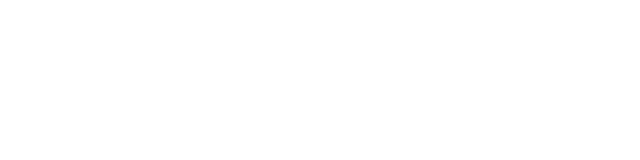
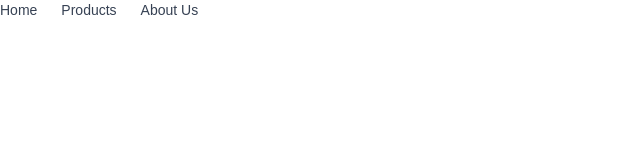
Before and after one commit to ShakilJoy31/user-loan-form, a Next.js app: page /products/all-products in a window 1280 px wide. Shown: the top 160 px of the page, without its empty margins (0-640 px from the left). Built offline with nearby package versions, Linux system fonts and the light colour scheme.

Commit message:
Public header created

```diff
--- a/src/app/(main)/layout.tsx
+++ b/src/app/(main)/layout.tsx
@@ -1,7 +1,14 @@
+import PublicNav from "@/components/main/navigations/PublicNav";
+
 export default function MainLayout({
   children,
 }: {
   children: React.ReactNode;
 }) {
-  return <div className="min-h-screen pt-24 md:pt-[132px]">{children}</div>;
+  return (
+    <>
+      <PublicNav/>
+      <div className="min-h-screen pt-24 md:pt-[132px]">{children}</div>
+    </>
+  );
 }
--- /dev/null
+++ b/src/components/main/navigations/PublicNav.tsx
@@ -0,0 +1,22 @@
+"use client";
+
+import { publicNavigations } from "@/utils/common/publicNavigationsLink";
+import Link from "next/link";
+
+const PublicNav = () => {
+  return (
+    <nav className="flex gap-6">
+      {Object.entries(publicNavigations).map(([key, nav]) => (
+        <Link
+          key={key}
+          href={nav.path}
+          className="text-sm font-medium hover:underline text-gray-700"
+        >
+          {nav.name}
+        </Link>
+      ))}
+    </nav>
+  );
+};
+
+export default PublicNav;
--- /dev/null
+++ b/src/components/ui/button.tsx
@@ -0,0 +1,11 @@
+import React from 'react'
+
+const Button = () => {
+  return (
+    <div>
+
+    </div>
+  )
+}
+
+export default Button
--- /dev/null
+++ b/src/hooks/useHook.ts
@@ -0,0 +1,6 @@
+
+const useHook = () => {
+return 0;
+}
+
+export default useHook
--- /dev/null
+++ b/src/types/user.ts
@@ -0,0 +1,3 @@
+export interface IUser{
+    id:number;
+}
--- /dev/null
+++ b/src/utils/common/dateTimeFormattor.ts
@@ -0,0 +1,6 @@
+
+const dateTimeFormattor = () => {
+  return 0
+}
+
+export default dateTimeFormattor
--- /dev/null
+++ b/src/utils/common/publicNavigationsLink.ts
@@ -0,0 +1,24 @@
+// Define the interface
+interface INavigations {
+  [key: string]: {
+    name: string;
+    path: string;
+    icon?: React.ReactNode;
+  };
+}
+
+// Export the constant
+export const publicNavigations: INavigations = {
+  home: {
+    name: "Home",
+    path: "/",
+  },
+  products: {
+    name: "Products",
+    path: "/products",
+  },
+  about: {
+    name: "About Us",
+    path: "/about",
+  },
+};
```
